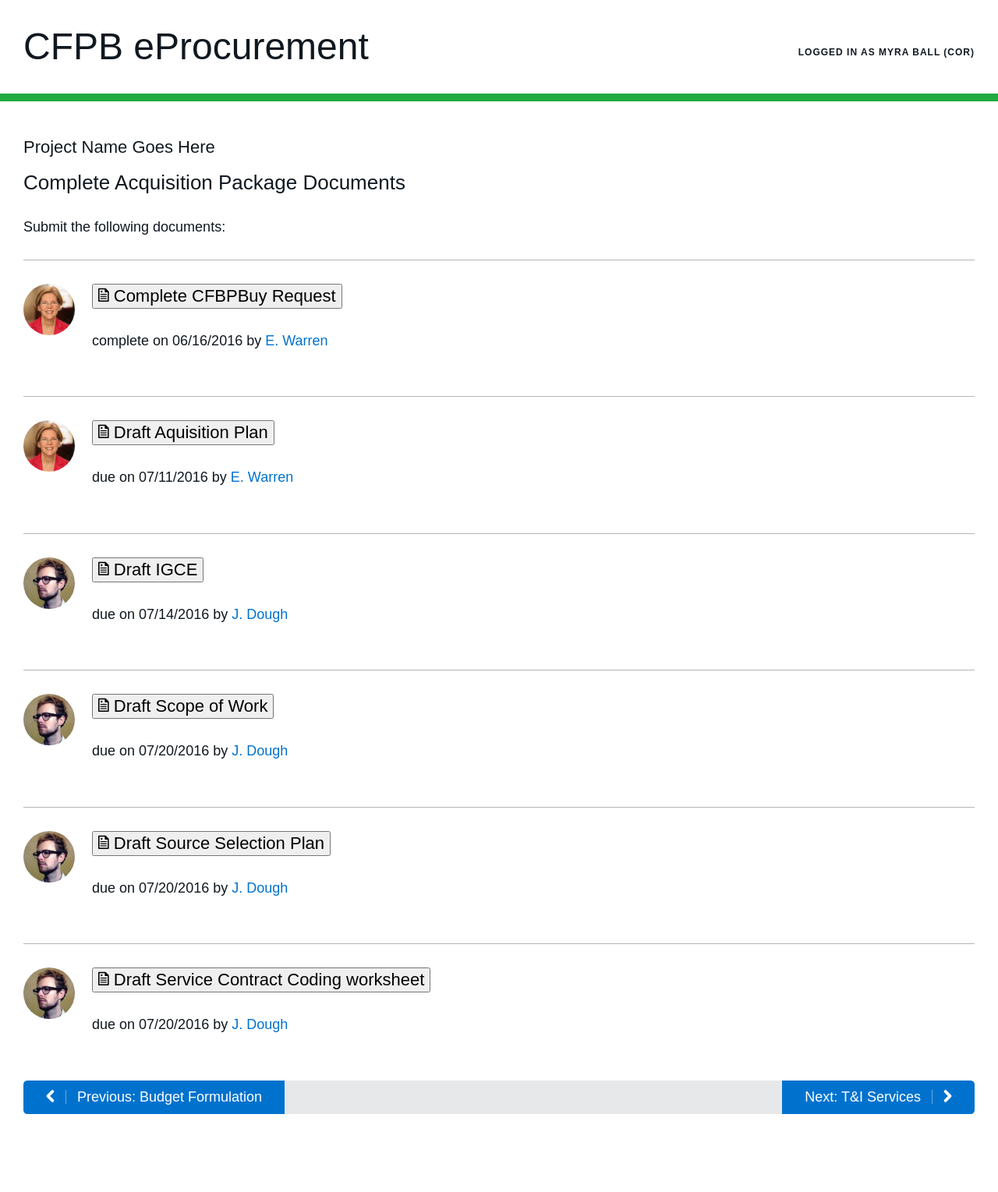
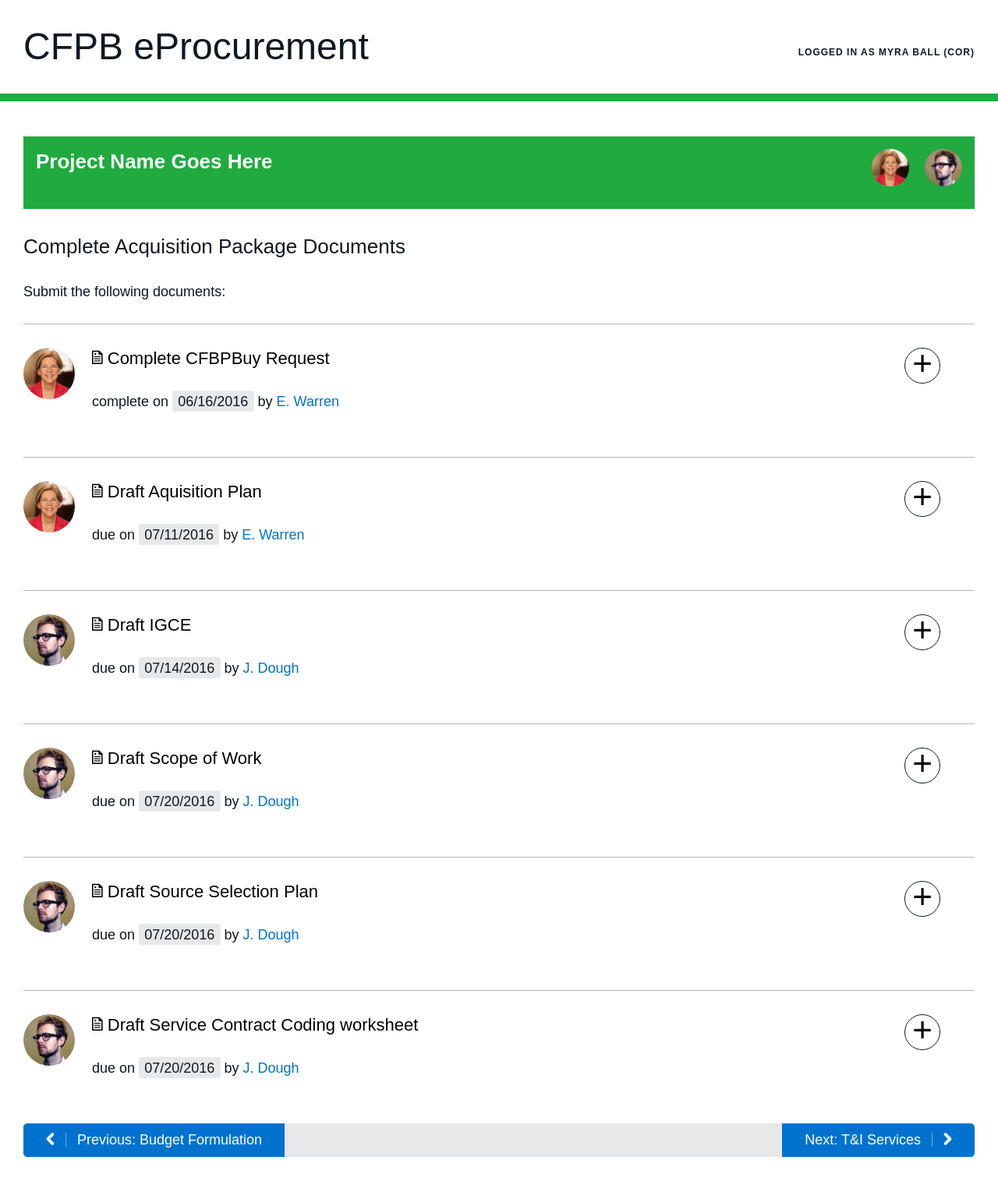
Before and after one commit to 18F/cfpb-eprocurement, a Jekyll site: the page built from checklist/index.html, in a window 1280 px wide. Shown: the whole page at 78% size. Built offline with Jekyll 4.4.1, drawn with Linux system fonts in a browser that asks for light colours; before the commit the page ends 1474 px from its top, so only the background shows below that.

Commit message:
remove scoped inline styles

```diff
--- a/_layouts/checklist.html
+++ b/_layouts/checklist.html
@@ -2,24 +2,17 @@
 layout: default
 ---
 
-<h3>Project Name Goes Here</h3>
+<section class="prototype-checklist">
 
-<style scoped>
+  <div class="project-header" role="banner">
+    <ul class="user-list">
+      {% for user in site.data.checklist.users %}
+      <li>{% include user_avatar.html user=user %}</li>
+      {% endfor %}
+    </ul>
+    <h2 class="project-name">Project Name Goes Here</h2>
+  </div>
 
-  [aria-hidden=true] { display: none; }
+  {{ content }}
 
-  .avatar {
-    float: left;
-    width: 3em;
-    height: 3em;
-    border-radius: 2em;
-    margin-right: 1em;
-  }
-
-  [data-status] {
-    position: relative;
-  }
-
-</style>
-
-{{ content }}
+</section>
```
